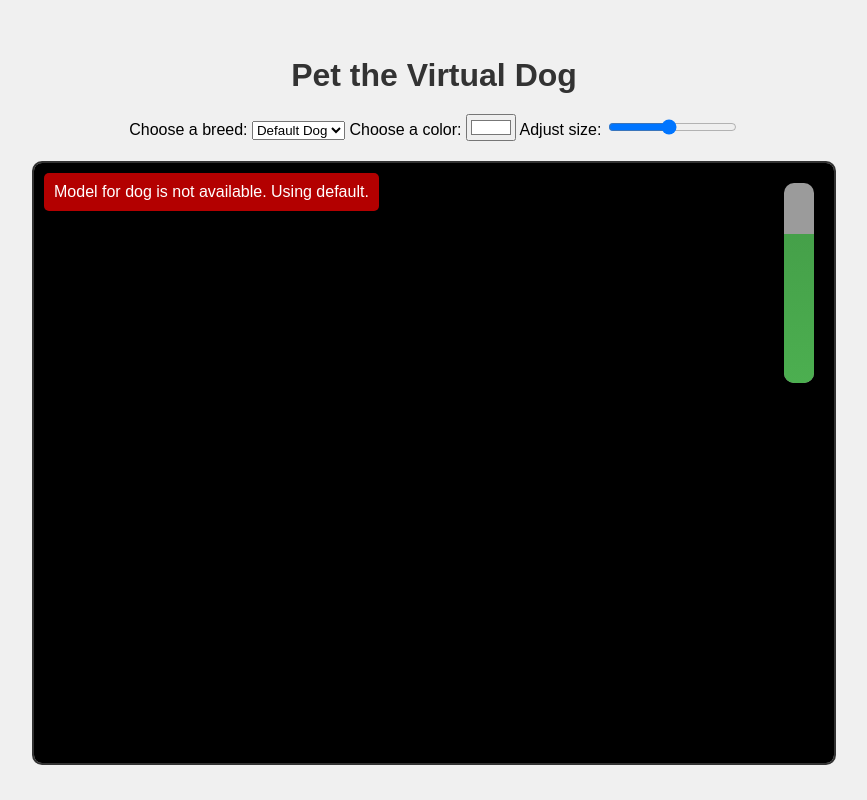
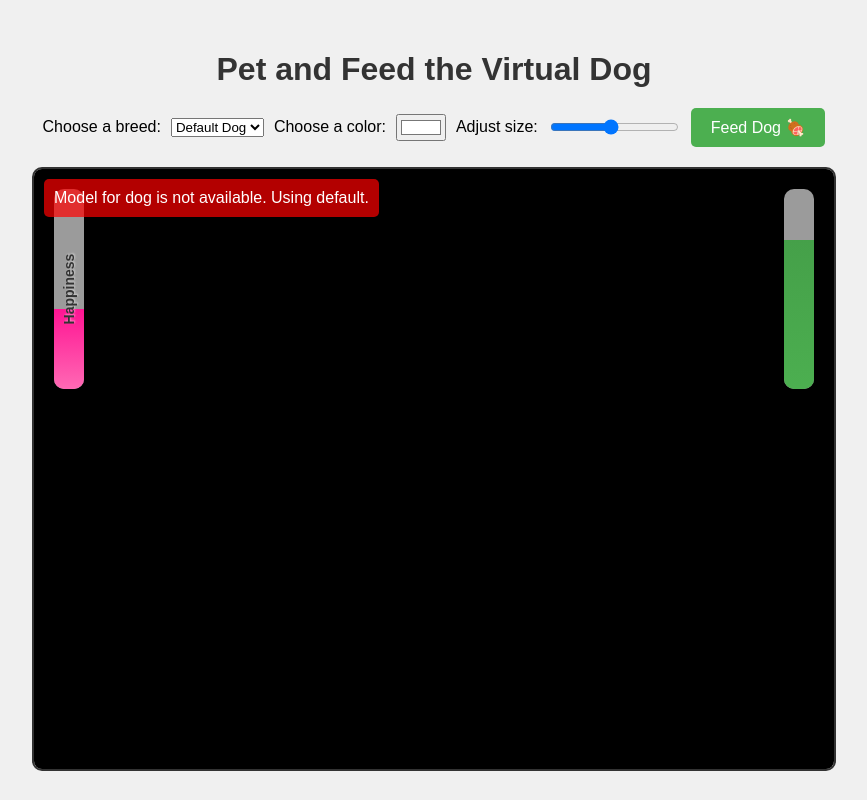
Before and after one commit to TLodosDurak/PetThePup, a Flask app: page / in a window 1280 px wide. Shown: the whole page, without its empty margins (206-1073 px from the left). Run offline with Flask 3, Linux system fonts and the light colour scheme.

Commit message:
Agent step completed: Create a feeding or playing mini-game feature

```diff
--- a/main.py
+++ b/main.py
@@ -7,4 +7,4 @@ def index():
     return render_template("index.html")
 
 if __name__ == "__main__":
-    app.run(host="0.0.0.0", port=5000)
+    app.run(host="0.0.0.0", port=5000, debug=True)
--- a/static/css/style.css
+++ b/static/css/style.css
@@ -24,6 +24,9 @@ h1 {
 
 #controls {
     margin-bottom: 20px;
+    display: flex;
+    align-items: center;
+    gap: 10px;
 }
 
 #scene-container {
@@ -69,6 +72,54 @@ h1 {
     display: none;
 }
 
+#happiness-meter {
+    position: absolute;
+    top: 20px;
+    left: 20px;
+    width: 30px;
+    height: 200px;
+    background-color: rgba(221, 221, 221, 0.7);
+    border-radius: 10px;
+    overflow: hidden;
+    z-index: 1000;
+}
+
+#happiness-bar {
+    width: 100%;
+    background: linear-gradient(to top, #FF69B4, #FF1493);
+    transition: height 0.1s linear;
+    position: absolute;
+    bottom: 0;
+    height: 50%; /* Initial happiness level */
+}
+
+#happiness-text {
+    position: absolute;
+    top: 50%;
+    left: 50%;
+    transform: translate(-50%, -50%) rotate(-90deg);
+    font-weight: bold;
+    font-size: 14px;
+    color: #333;
+    text-shadow: 1px 1px 2px rgba(255, 255, 255, 0.5);
+    z-index: 1001;
+}
+
+#feed-button {
+    padding: 10px 20px;
+    font-size: 16px;
+    background-color: #4CAF50;
+    color: white;
+    border: none;
+    border-radius: 5px;
+    cursor: pointer;
+    transition: background-color 0.3s;
+}
+
+#feed-button:hover {
+    background-color: #45a049;
+}
+
 .sparkle {
     position: absolute;
     width: 10px;
--- a/static/js/app.js
+++ b/static/js/app.js
@@ -6,13 +6,14 @@ document.addEventListener('DOMContentLoaded', () => {
     const breedSelect = document.getElementById('breed-select');
     const colorPicker = document.getElementById('color-picker');
     const sizeSlider = document.getElementById('size-slider');
+    const feedButton = document.getElementById('feed-button');
+    const happinessBar = document.getElementById('happiness-bar');
     let dogModel;
     let progress = 100;
+    let happiness = 50; // Initial happiness level
     let isMouseOverDog = false;
     let isMouseMoving = false;
     let lastMousePosition = { x: 0, y: 0 };
-
-
 
     // Initialize the 3D scene
     const { scene, camera, renderer, controls, raycaster, mouse } = initScene(sceneContainer);
@@ -127,6 +128,13 @@ document.addEventListener('DOMContentLoaded', () => {
         adjustModelSize(size);
     });
 
+    // Handle feed button click
+    feedButton.addEventListener('click', () => {
+        if (dogModel) {
+            feedDog();
+        }
+    });
+
     function showErrorMessage(message) {
         const errorElement = document.createElement('div');
         errorElement.textContent = message;
@@ -201,6 +209,7 @@ document.addEventListener('DOMContentLoaded', () => {
         }
 
         updateProgressBar();
+        updateHappinessBar();
         isMouseMoving = false; // Reset the mouse moving flag
     }
     animate();
@@ -228,7 +237,67 @@ document.addEventListener('DOMContentLoaded', () => {
     function petDog() {
         if (dogModel && isMouseOverDog) {
             dogModel.rotation.y = Math.sin(Date.now() * 0.005) * 0.1;
+            happiness = Math.min(happiness + 0.1, 100); // Increase happiness when petting
         }
+    }
+
+    function feedDog() {
+        if (dogModel) {
+            happiness = Math.min(happiness + 15, 100); // Increase happiness significantly when feeding
+            createFoodParticles();
+            dogModel.rotation.z = Math.sin(Date.now() * 0.01) * 0.2; // Make the dog "jump" with excitement
+            setTimeout(() => {
+                dogModel.rotation.z = 0; // Reset the dog's rotation after a short delay
+            }, 500);
+        }
+    }
+
+    function createFoodParticles() {
+        const particleCount = 20;
+        const geometry = new THREE.BufferGeometry();
+        const positions = new Float32Array(particleCount * 3);
+        const colors = new Float32Array(particleCount * 3);
+
+        for (let i = 0; i < particleCount; i++) {
+            const x = (Math.random() - 0.5) * 2;
+            const y = Math.random() * 2;
+            const z = (Math.random() - 0.5) * 2;
+
+            positions[i * 3] = x;
+            positions[i * 3 + 1] = y;
+            positions[i * 3 + 2] = z;
+
+            colors[i * 3] = Math.random();
+            colors[i * 3 + 1] = Math.random();
+            colors[i * 3 + 2] = Math.random();
+        }
+
+        geometry.setAttribute('position', new THREE.BufferAttribute(positions, 3));
+        geometry.setAttribute('color', new THREE.BufferAttribute(colors, 3));
+
+        const material = new THREE.PointsMaterial({
+            size: 0.1,
+            vertexColors: true,
+        });
+
+        const particles = new THREE.Points(geometry, material);
+        particles.position.copy(dogModel.position);
+        scene.add(particles);
+
+        // Animate particles
+        const animateParticles = () => {
+            particles.rotation.y += 0.01;
+            particles.position.y += 0.01;
+            particles.material.opacity -= 0.02;
+
+            if (particles.material.opacity <= 0) {
+                scene.remove(particles);
+            } else {
+                requestAnimationFrame(animateParticles);
+            }
+        };
+
+        animateParticles();
     }
 
     function updateProgressBar() {
@@ -249,9 +318,11 @@ document.addEventListener('DOMContentLoaded', () => {
             fullText.style.display = 'none';
             removeSparkles();
         }
+    }
 
-        // Log progress for debugging
-        console.log('Progress:', progress, 'Display Progress:', displayProgress, 'Full text visible:', fullText.style.display);
+    function updateHappinessBar() {
+        happiness = Math.max(happiness - 0.02, 0); // Slowly decrease happiness over time
+        happinessBar.style.height = `${happiness}%`;
     }
 
     function createSparkles() {
--- a/templates/index.html
+++ b/templates/index.html
@@ -8,7 +8,7 @@
 </head>
 <body>
     <div id="app">
-        <h1>Pet the Virtual Dog</h1>
+        <h1>Pet and Feed the Virtual Dog</h1>
         <div id="controls">
             <label for="breed-select">Choose a breed:</label>
             <select id="breed-select">
@@ -22,11 +22,16 @@
             <input type="color" id="color-picker" value="#ffffff">
             <label for="size-slider">Adjust size:</label>
             <input type="range" id="size-slider" min="0.1" max="2" step="0.1" value="1">
+            <button id="feed-button">Feed Dog 🍖</button>
         </div>
         <div id="scene-container">
             <div id="progress-container">
                 <div id="progress-bar"></div>
                 <div id="full-text">FULL</div>
+            </div>
+            <div id="happiness-meter">
+                <div id="happiness-bar"></div>
+                <div id="happiness-text">Happiness</div>
             </div>
         </div>
     </div>
```
